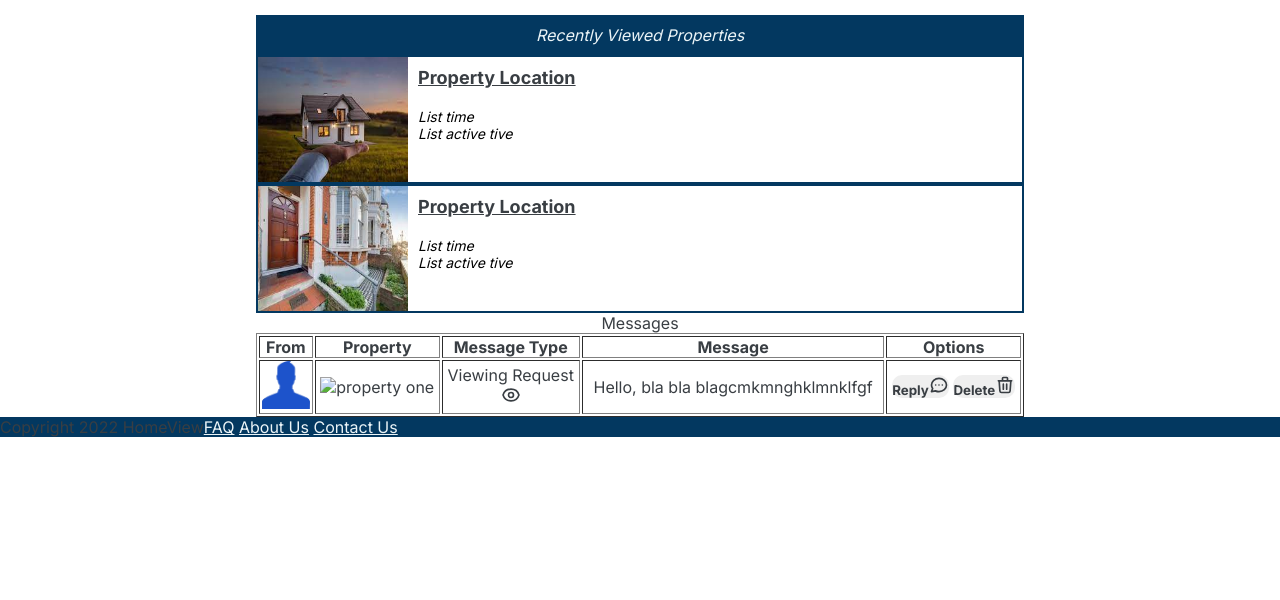
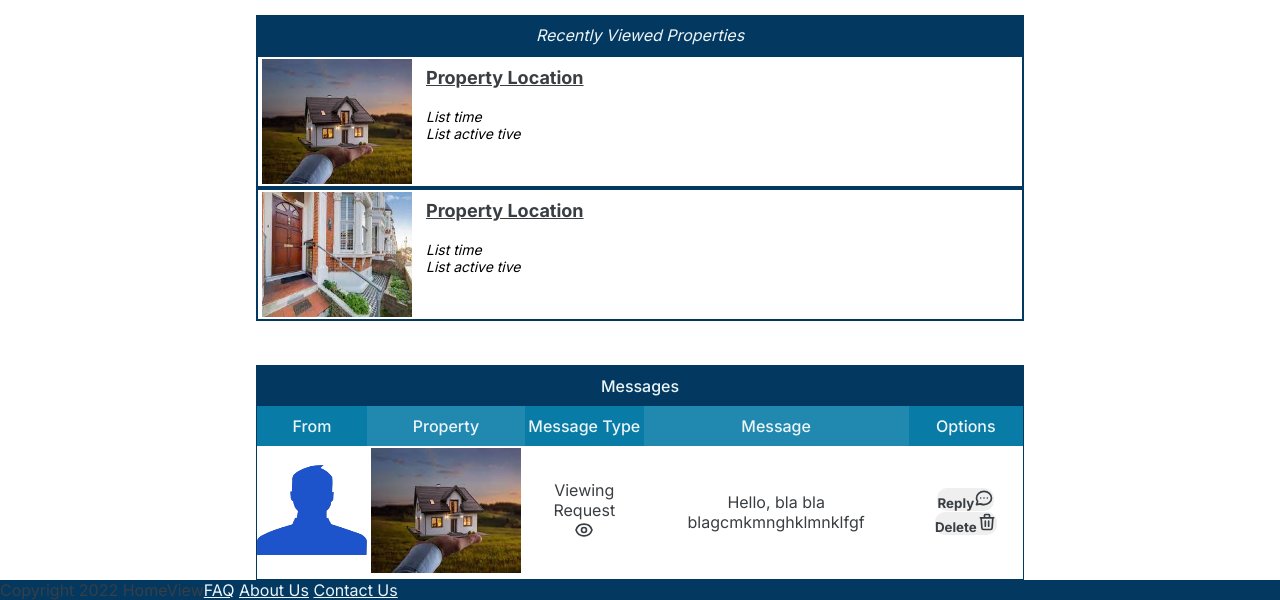
Before and after one commit to jsonde1/homeView, a plain HTML site: page views/BuyerProfile.html in a window 1280 px wide. Shown: the part 245-845 px from the top of the page. Before the commit the page ends 800 px from the top, so only its background shows below. Drawn offline with Linux system fonts and the light colour scheme.

Commit message:
more changes

```diff
--- a/styles/stylebuyer.css
+++ b/styles/stylebuyer.css
@@ -59,10 +59,26 @@ footer {
 }
 
 /* ------------------------ */
-/* CLASSES */
+/*  HEADER SECTION */
 /* ------------------------ */
 .main-header {
   margin-bottom: 40px;
+}
+.navigation {
+  width: 100%;
+  height: 82px;
+  display: flex;
+  justify-content: center;
+  gap: 35px;
+  align-items: center;
+  background-color: #033860;
+  font: 12px Helvetica;
+}
+.homeview {
+  margin-right: auto;
+}
+.header-img {
+  margin-left: auto;
 }
 .post-header {
   display: flex;
@@ -81,9 +97,6 @@ footer {
   justify-content: space-between;
   margin-left: auto;
 }
-.data {
-}
-
 .profile-box img {
   border: 3px solid white;
   border-radius: 50%;
@@ -92,17 +105,30 @@ footer {
   color: #ebf4f7;
 }
 
+.data {
+}
+
+/* ------------------------ */
+/*  RECENT PROPERTIES SECTION */
+/* ------------------------ */
 .recent-prop {
   display: flex;
   flex-direction: column;
   width: 60%;
   margin: auto;
   position: relative;
+  margin-bottom: 44px;
 }
 
-table {
-  width: 60%;
-  text-align: center;
+.property {
+  display: flex;
+  border: 2px solid #033860;
+  gap: 10px;
+}
+.property-img {
+  margin: 2px 4px;
+  height: 125px;
+  width: 150px;
 }
 
 .messages {
@@ -111,35 +137,57 @@ table {
   align-items: center;
   margin: auto;
 }
-.property {
-  display: flex;
-  border: 2px solid #033860;
-  gap: 10px;
-}
-.navigation {
-  width: 100%;
-  height: 82px;
-  display: flex;
-  justify-content: center;
-  gap: 35px;
-  align-items: center;
-  background-color: #033860;
-  font: 12px Helvetica;
-}
-.homeview {
-  margin-right: auto;
-}
-.profile-box-img {
-  margin-left: auto;
-}
 
 .webicon {
   width: 20px;
 }
 .search {
   position: absolute;
-  left: 303px;
-  top: 100px;
+  top: 25%;
+  left: 20%;
+}
+
+.recent-prop p {
+  color: black;
+  font-style: italic;
+  font-size: 14px;
+}
+/* ------------------------ */
+/*  MESSAGES SECTION */
+/* ------------------------ */
+table {
+  width: 60%;
+  text-align: center;
+}
+thead tr,
+thead tr p {
+  color: #ebf4f7;
+  background-color: #033860;
+  font-weight: 500;
+}
+tbody tr th {
+  color: #ebf4f7;
+  font-weight: 500;
+}
+
+.messages-table {
+  border: 1px solid #033860;
+  border-collapse: collapse;
+}
+
+th {
+  height: 40px;
+}
+
+tbody th:nth-child(odd) {
+  background-color: #087ca7;
+}
+
+tbody th:nth-child(even) {
+  background-color: #2189b0;
+}
+
+.property-img {
 }
 /* ------------------------ */
 /* CLASS EXTENTIONS */
@@ -158,11 +206,12 @@ table {
   font-size: 16px;
   padding: 10px;
 }
-.recent-prop p {
-  color: black;
-  font-style: italic;
-  font-size: 14px;
-}
+
 nav a {
   color: #ebf4f7;
 }
+
+table img {
+  width: 110px;
+  height: 90px;
+}
--- a/views/BuyerProfile.html
+++ b/views/BuyerProfile.html
@@ -4,9 +4,12 @@
     <meta charset="UTF-8" />
     <meta http-equiv="X-UA-Compatible" content="IE=edge" />
     <meta name="viewport" content="width=device-width, initial-scale=1.0" />
-    <link rel="preconnect" href="https://fonts.googleapis.com">
-<link rel="preconnect" href="https://fonts.gstatic.com" crossorigin>
-<link href="https://fonts.googleapis.com/css2?family=Inter:wght@400;500;700&display=swap" rel="stylesheet">
+    <link rel="preconnect" href="https://fonts.googleapis.com" />
+    <link rel="preconnect" href="https://fonts.gstatic.com" crossorigin />
+    <link
+      href="https://fonts.googleapis.com/css2?family=Inter:wght@400;500;700&display=swap"
+      rel="stylesheet"
+    />
     <link rel="stylesheet" href="/styles/stylebuyer.css" />
     <title>Buyer Page</title>
   </head>
@@ -27,14 +30,14 @@
           <a href="#">Sell</a>
           <a href="#">Help</a>
           <a href="#">About Us</a>
-          <a href="#" class="profile-box-img">Login</a>
+          <a href="#" class="header-img">Login</a>
           <a href="#">Sign Up</a>
           <img
             src="/img/silo.png"
             alt="silohette profile image"
             height="48"
             width="48"
-          class="profile-box-img1"
+            class="header-img"
           />
         </nav>
       </header>
@@ -46,10 +49,9 @@
             alt="silohette profile image"
             height="48"
             width="48"
-          class="profile-box-img"
+            class="header-img"
           />
-          <p>Full Name
-          <br>@username</p>
+          <p>Full Name <br />@username</p>
           <button class="profile-box-button">EDIT PROFILE</button>
         </div>
       </header>
@@ -71,15 +73,12 @@
         </svg>
       </button>
       <section class="data">
-
         <div class="recent-prop">
           <p>Recently Viewed Properties</p>
           <div class="property">
             <img
               src="/img/property1.jpg"
               alt="property one"
-            height="125"
-            width="150"
               class="property-img"
             />
             <div>
@@ -92,8 +91,6 @@
             <img
               src="/img/property2.jpg"
               alt="property two"
-            height="125"
-            width="150"
               class="property-img"
             />
             <div>
@@ -105,9 +102,15 @@
         </div>
 
         <div class="messages">
-          <p>Messages</p>
-          <table style="width: 100%;">
-            <table border="1">
+          <table class="messages-table">
+            <thead>
+              <tr>
+                <th colspan="5" scope="colgroup">
+                  <p class="messages-header">Messages</p>
+                </th>
+              </tr>
+            </thead>
+            <tbody>
               <tr>
                 <th>From</th>
                 <th>Property</th>
@@ -117,32 +120,84 @@
               </tr>
               <ul>
                 <tr>
-                  <td><img
+                  <td>
+                    <img
                       src="/img/silo.png"
                       alt="silohette profile image"
                       height="48"
                       width="48"
                       class="profile-box-img"
-                    /></td>
-                    <td><img
-                      src="/img/property1.png"
+                    />
+                  </td>
+                  <td>
+                    <img
+                      src="/img/property1.jpg"
                       alt="property one"
                       height="250"
                       width="250"
                       class="property-img"
-                      /></td>
-                      <td><p>Viewing Request</p> <svg xmlns="http://www.w3.org/2000/svg" class="webicon" fill="none" viewBox="0 0 24 24" stroke="currentColor" stroke-width="2">
-                        <path stroke-linecap="round" stroke-linejoin="round" d="M15 12a3 3 0 11-6 0 3 3 0 016 0z" />
-                        <path stroke-linecap="round" stroke-linejoin="round" d="M2.458 12C3.732 7.943 7.523 5 12 5c4.478 0 8.268 2.943 9.542 7-1.274 4.057-5.064 7-9.542 7-4.477 0-8.268-2.943-9.542-7z" />
-                      </svg></td>
+                    />
+                  </td>
+                  <td>
+                    <p>Viewing Request</p>
+                    <svg
+                      xmlns="http://www.w3.org/2000/svg"
+                      class="webicon"
+                      fill="none"
+                      viewBox="0 0 24 24"
+                      stroke="currentColor"
+                      stroke-width="2"
+                    >
+                      <path
+                        stroke-linecap="round"
+                        stroke-linejoin="round"
+                        d="M15 12a3 3 0 11-6 0 3 3 0 016 0z"
+                      />
+                      <path
+                        stroke-linecap="round"
+                        stroke-linejoin="round"
+                        d="M2.458 12C3.732 7.943 7.523 5 12 5c4.478 0 8.268 2.943 9.542 7-1.274 4.057-5.064 7-9.542 7-4.477 0-8.268-2.943-9.542-7z"
+                      />
+                    </svg>
+                  </td>
                   <td>Hello, bla bla blagcmkmnghklmnklfgf</td>
-                      <td><button class="message-options">Reply<svg xmlns="http://www.w3.org/2000/svg" class="webicon" fill="none" viewBox="0 0 24 24" stroke="currentColor" stroke-width="2">
-                        <path stroke-linecap="round" stroke-linejoin="round" d="M8 12h.01M12 12h.01M16 12h.01M21 12c0 4.418-4.03 8-9 8a9.863 9.863 0 01-4.255-.949L3 20l1.395-3.72C3.512 15.042 3 13.574 3 12c0-4.418 4.03-8 9-8s9 3.582 9 8z" />
-                      </svg></button> <button class="message-options">Delete<svg xmlns="http://www.w3.org/2000/svg" class="webicon" fill="none" viewBox="0 0 24 24" stroke="currentColor" stroke-width="2">
-                        <path stroke-linecap="round" stroke-linejoin="round" d="M19 7l-.867 12.142A2 2 0 0116.138 21H7.862a2 2 0 01-1.995-1.858L5 7m5 4v6m4-6v6m1-10V4a1 1 0 00-1-1h-4a1 1 0 00-1 1v3M4 7h16" />
-                      </svg></button></td>
+                  <td>
+                    <button class="message-options">
+                      Reply<svg
+                        xmlns="http://www.w3.org/2000/svg"
+                        class="webicon"
+                        fill="none"
+                        viewBox="0 0 24 24"
+                        stroke="currentColor"
+                        stroke-width="2"
+                      >
+                        <path
+                          stroke-linecap="round"
+                          stroke-linejoin="round"
+                          d="M8 12h.01M12 12h.01M16 12h.01M21 12c0 4.418-4.03 8-9 8a9.863 9.863 0 01-4.255-.949L3 20l1.395-3.72C3.512 15.042 3 13.574 3 12c0-4.418 4.03-8 9-8s9 3.582 9 8z"
+                        />
+                      </svg>
+                    </button>
+                    <button class="message-options">
+                      Delete<svg
+                        xmlns="http://www.w3.org/2000/svg"
+                        class="webicon"
+                        fill="none"
+                        viewBox="0 0 24 24"
+                        stroke="currentColor"
+                        stroke-width="2"
+                      >
+                        <path
+                          stroke-linecap="round"
+                          stroke-linejoin="round"
+                          d="M19 7l-.867 12.142A2 2 0 0116.138 21H7.862a2 2 0 01-1.995-1.858L5 7m5 4v6m4-6v6m1-10V4a1 1 0 00-1-1h-4a1 1 0 00-1 1v3M4 7h16"
+                        />
+                      </svg>
+                    </button>
+                  </td>
                 </tr>
               </ul>
+            </tbody>
           </table>
         </div>
       </section>
```
Lines whose indentation alone changed are shown as unchanged.
